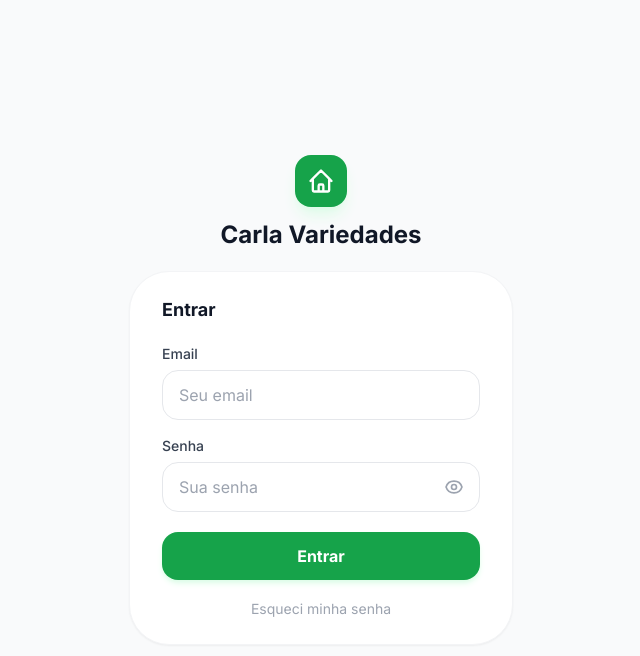
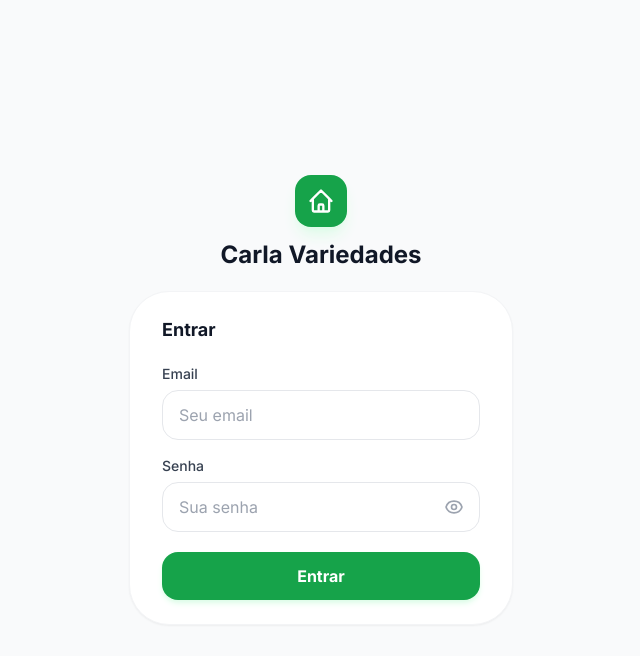
Before and after one commit to JoonMarion/resale-manager, a Django app: page /login/ in a window 1280 px wide. Shown: the top 656 px of the page, without its empty margins (319-959 px from the left). Run offline with Django 5.2, Linux system fonts and the light colour scheme.

Commit message:
Comment out password reset link in login template for future reference

```diff
--- a/templates/login.html
+++ b/templates/login.html
@@ -81,11 +81,11 @@
                 </button>
             </div>
 
-            <div class="text-center">
+            {% comment %} <div class="text-center">
                 <a href="{% url 'users:password_reset' %}" class="text-sm text-gray-400 hover:text-green-600 transition-colors">
                     Esqueci minha senha
                 </a>
-            </div>
+            </div> {% endcomment %}
         </form>
     </div>
 
```
